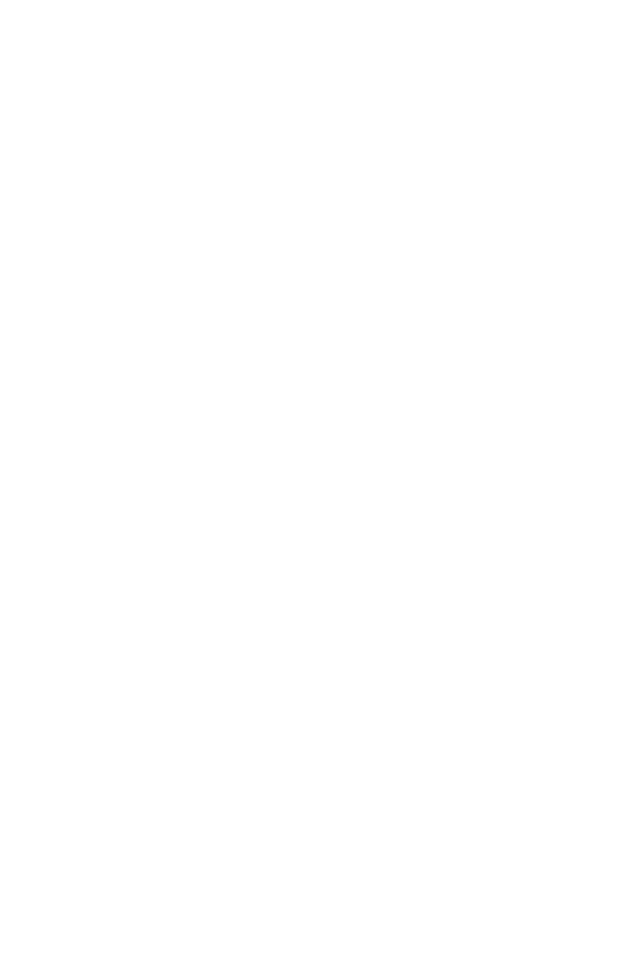
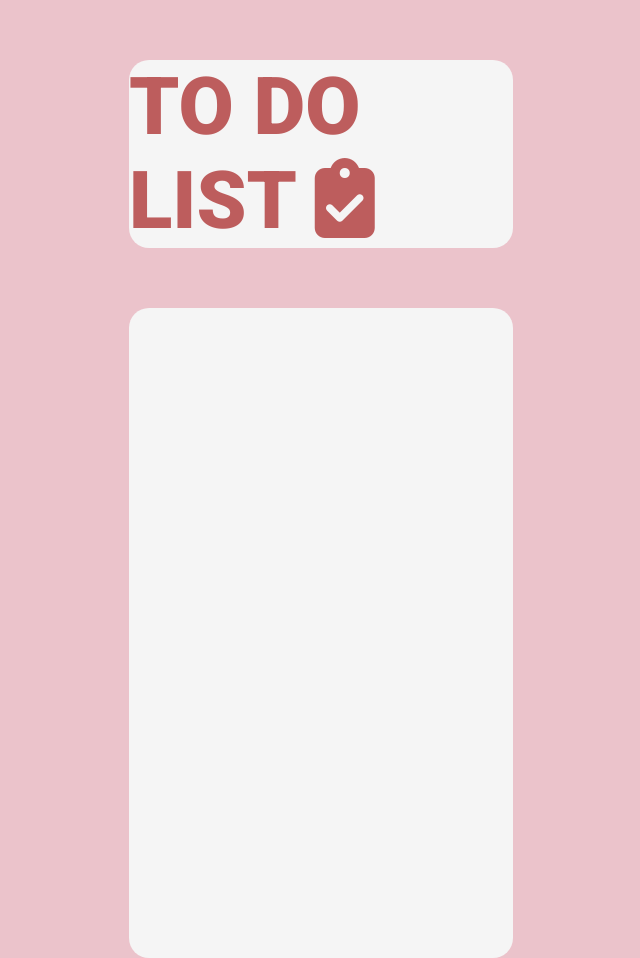
Before and after one commit to saragisondi/vue-todolist, a plain HTML site: page index.html in a window 1280 px wide. Shown: the whole page, without its empty margins (319-959 px from the left). Before the commit the page ends 800 px from the top, so only its background shows below. Drawn offline with nearby package versions, Linux system fonts and the light colour scheme.

Commit message:
add markup

```diff
--- a/css/style.css
+++ b/css/style.css
@@ -7,4 +7,46 @@
 
 body{
   font-family:'Roboto', sans-serif;;
+  background-color:#EBC3CB ;
 }
+
+li{
+  margin: 45px 50px;
+  list-style: none;
+}
+
+/*HEADER*/
+header{
+  display: flex;
+  justify-content: center;
+  align-items: center;
+}
+
+.container-title{
+  background-color: whitesmoke;
+  border-radius: 20px;
+  width: 30%;
+  display: flex;
+  justify-content: center;
+  align-items: center;
+  margin: 60px auto;
+}
+
+.title{
+  font-weight: bold;
+  font-size: 80px;
+  color:#BD5D5D;
+}
+
+/*MAIN*/
+main{
+  display: flex;
+  justify-content: center;
+}
+
+.container-list{
+  width: 30%;
+  height:650px;
+  background-color: whitesmoke;
+  border-radius: 20px;
+}
--- a/index.html
+++ b/index.html
@@ -22,7 +22,40 @@
 <body>
 
 
-<div id="app"></div>
+<div id="app">
+
+  <header>
+    <div class="container-title">
+      <div class="title">TO DO LIST  <i class="fa-solid fa-clipboard-check"></i></div>
+    </div>
+  </header>
+
+    <main>
+      <div class="container-list">
+        <ul>
+          <li></li>
+          <li></li>
+          <li></li>
+          <li></li>
+          <li></li>
+          <li></li>
+          <li></li>
+          <li></li>
+          <li></li>
+        </ul>
+      </div>
+    </main>
+
+
+
+
+
+
+
+
+
+
+</div>
 
 
   <script src="js/script.js"></script>
--- a/js/script.js
+++ b/js/script.js
@@ -3,7 +3,27 @@ const {createApp} = Vue;
 createApp({
 data(){
   return{
+   lists:
+     [
+      {
+        text:'lista spesa',
+        done: false,
+      },
+      {
+        text:'lista',
+        done: true,
+      },
+      {
+        text:'spesa',
+        done: false,
+      }
+    ]
+  }
+},
 
-  }
-}
+
+
+
+
+
 }).mount('#app')
```
